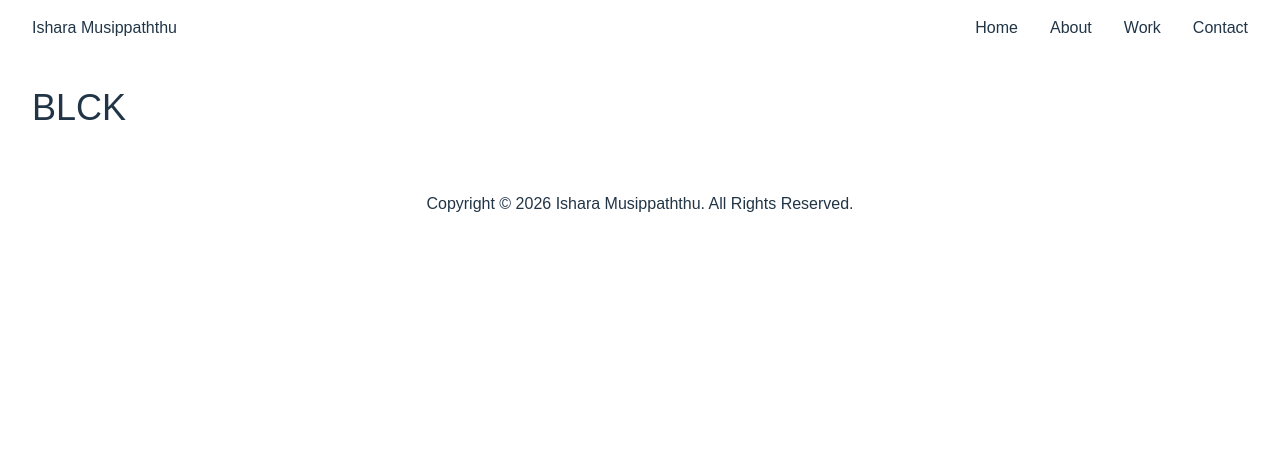
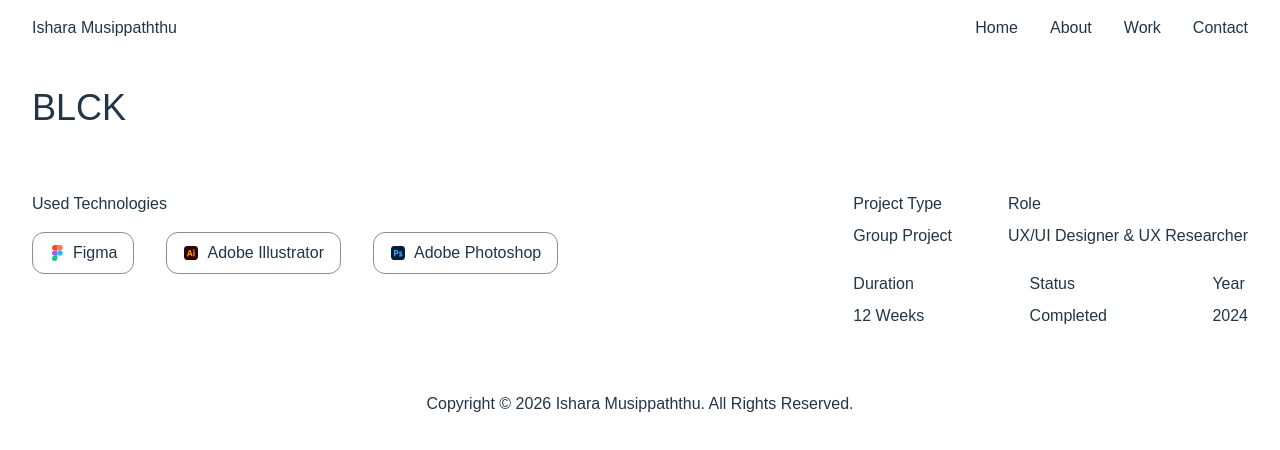
Before and after one commit to ishrdev/portfolio, a React (Vite) app: page /projects/blck in a window 1280 px wide. Shown: the top 450 px of the page. Built offline with nearby package versions, Linux system fonts and the light colour scheme; a web font is replaced by a local one.

Commit message:
feat: add used technologies and project details

```diff
--- a/src/pages/BLCK.tsx
+++ b/src/pages/BLCK.tsx
@@ -1,8 +1,43 @@
+import TechTag from "../components/TechTag"
+import logos from "../assets/logos"
+
 function BLCK() {
   return (
     <>
     <div className="flex flex-col w-full justify-center items-start p-8 gap-16 text-left">
       <div className="title text-4xl">BLCK</div>
+      <div className="flex w-full justify-between gap-8">
+        <div className="flex flex-col w-2/3 gap-4">
+          <p className="title">Used Technologies</p>
+          <div className="flex gap-8">
+            <TechTag name="Figma" icon={logos.figma}/>
+            <TechTag name='Adobe Illustrator' icon={logos.illustrator}/>
+            <TechTag name='Adobe Photoshop' icon={logos.photoshop}/>
+          </div>
+        </div>
+        <div className="flex flex-wrap w-1/3 justify-between gap-6">
+          <div className="flex flex-col gap-2">
+            <p className="title">Project Type</p>
+            <p>Group Project</p>
+          </div>
+          <div className="flex flex-col gap-2">
+            <p className="title">Role</p>
+            <p>UX/UI Designer & UX Researcher</p>
+          </div>
+          <div className="flex flex-col gap-2">
+            <p className="title">Duration</p>
+            <p>12 Weeks</p>
+          </div>
+          <div className="flex flex-col gap-2">
+            <p className="title">Status</p>
+            <p>Completed</p>
+          </div>
+          <div className="flex flex-col gap-2">
+            <p className="title">Year</p>
+            <p>2024</p>
+          </div>
+        </div>
+      </div>
     </div>
     </>
   )
```
